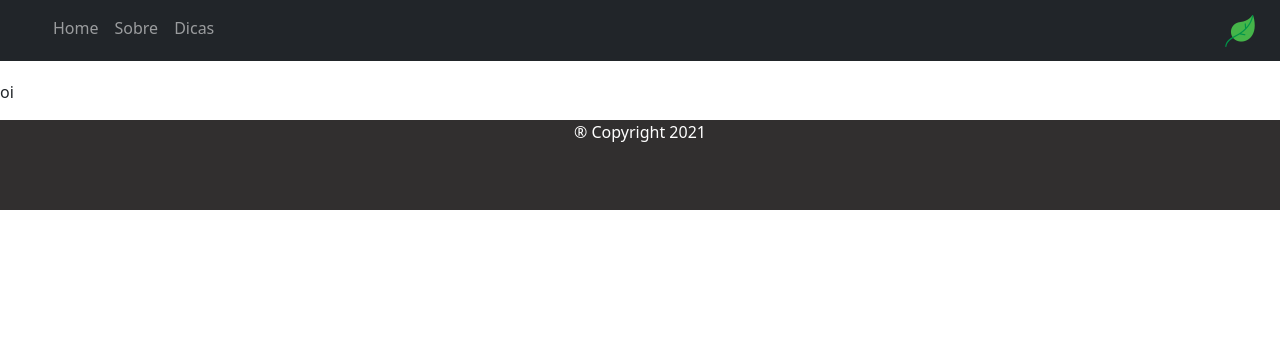
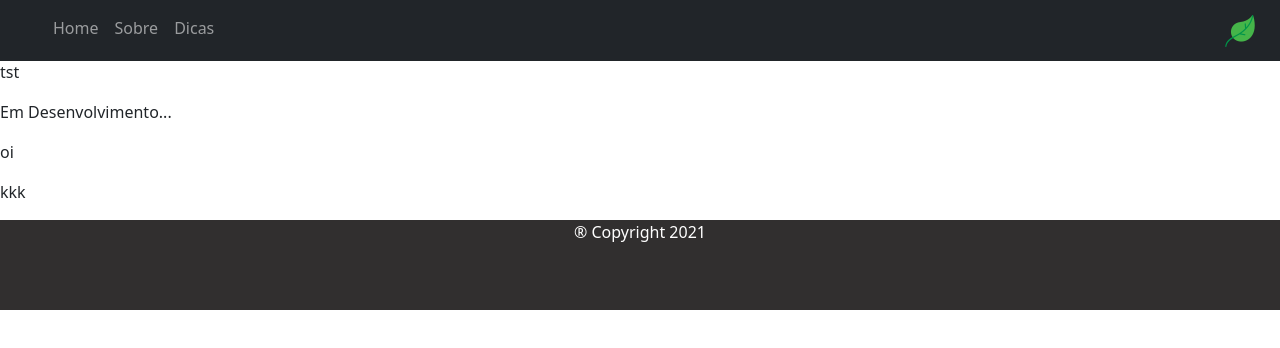
Before and after one commit to FabioPassos10/Recicle, a React (Create React App) app: page /Dicas in a window 1280 px wide. Shown: the top 348 px of the page. Built offline with nearby package versions, Linux system fonts and the light colour scheme; what google-maps-react would draw is missing.

Commit message:
Update Dicas.js

```diff
--- a/src/Dicas.js
+++ b/src/Dicas.js
@@ -1,18 +1,12 @@
 import React from "react";
 
-
-export default function Dicas(){
-
-return(
-    <>
-    <p>tst</p>
-    <p>Em Desenvolvimento...</p>
-    <p>oi</p>
-
-
-
-
-    </>
-)
-
+export default function Dicas() {
+  return (
+    <section>
+      <p>tst</p>
+      <p>Em Desenvolvimento...</p>
+      <p>oi</p>
+      <p>kkk</p>
+    </section>
+  );
 }
```
